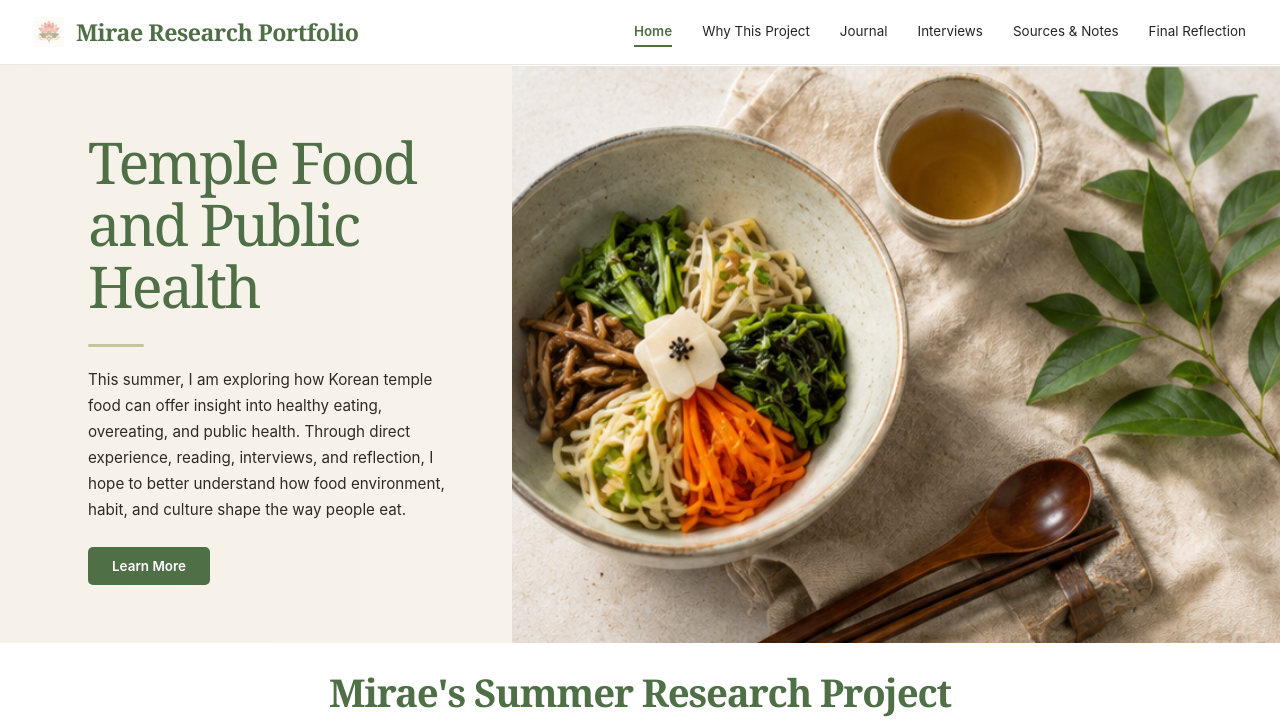
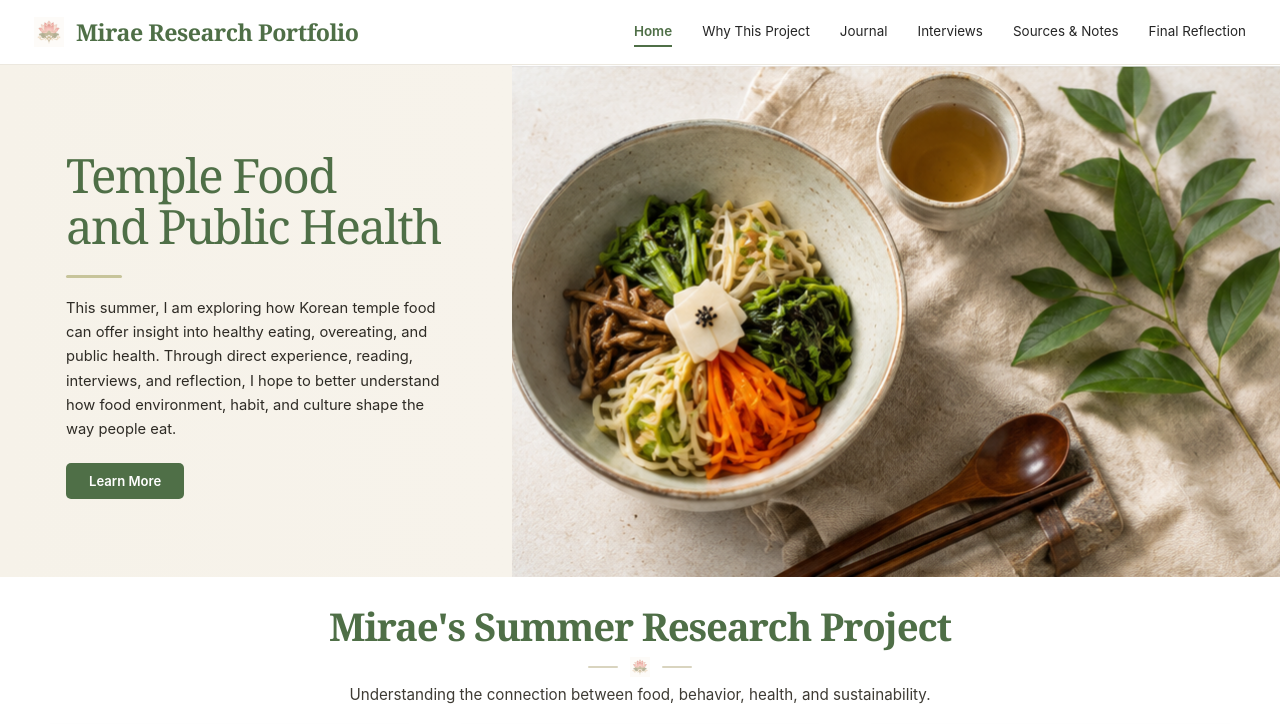
Before and after one commit to miraechung0126/researchportfolio, a Jekyll site: the page built from index.md, in a window 1280 px wide and 1337 px high. Shown: the top 724 px of the window. Built offline with Jekyll 4.4.1, drawn with Linux system fonts in a browser that asks for light colours.

Commit message:
Update style.css

```diff
--- a/assets/css/style.css
+++ b/assets/css/style.css
@@ -1,61 +1,445 @@
 :root {
-  --bg:#f8f6f1; --paper:#f4efe7; --card:#fff; --text:#282722; --muted:#5e5a50;
-  --line:#e6e0d4; --green:#4f6f47; --green2:#6d8663; --shadow:0 10px 30px rgba(39,39,39,.06);
-  --radius:18px; --max:1402px;
+  --bg:#f8f6f1;
+  --paper:#f4efe7;
+  --card:#fff;
+  --text:#282722;
+  --muted:#5e5a50;
+  --line:#e6e0d4;
+  --green:#4f6f47;
+  --green2:#6d8663;
+  --shadow:0 10px 30px rgba(39,39,39,.06);
+  --radius:18px;
+  --max:1402px;
 }
+
 *{box-sizing:border-box}
 html{scroll-behavior:smooth}
-body{margin:0;background:#fff;color:var(--text);font-family:Inter,system-ui,-apple-system,"Segoe UI",sans-serif}
+body{
+  margin:0;
+  background:#fff;
+  color:var(--text);
+  font-family:Inter,system-ui,-apple-system,"Segoe UI",sans-serif;
+}
 img{display:block;max-width:100%}
 a{text-decoration:none;color:inherit}
-.shell{max-width:var(--max);margin:0 auto;padding:0 34px}
-.topbar{position:sticky;top:0;z-index:10;background:rgba(255,255,255,.96);backdrop-filter:blur(10px);border-bottom:1px solid #ece8df}
-.nav{height:64px;display:flex;align-items:center;justify-content:space-between;gap:24px}
-.brand{display:flex;align-items:center;gap:12px;min-width:0}
-.brand img{width:30px;height:30px;object-fit:contain}
-.brand span{font-family:Georgia,"Times New Roman",serif;font-size:1.45rem;color:var(--green);font-weight:700;letter-spacing:-.02em;white-space:nowrap}
-.menu{display:flex;align-items:center;gap:30px;flex-wrap:wrap;justify-content:flex-end;font-size:.84rem}
-.menu a{padding:6px 0;color:#252525;border-bottom:2px solid transparent}
+
+.shell{
+  max-width:var(--max);
+  margin:0 auto;
+  padding:0 34px;
+}
+
+.topbar{
+  position:sticky;
+  top:0;
+  z-index:10;
+  background:rgba(255,255,255,.96);
+  backdrop-filter:blur(10px);
+  border-bottom:1px solid #ece8df;
+}
+
+.nav{
+  height:64px;
+  display:flex;
+  align-items:center;
+  justify-content:space-between;
+  gap:24px;
+}
+
+.brand{
+  display:flex;
+  align-items:center;
+  gap:12px;
+  min-width:0;
+}
+
+.brand img{
+  width:30px;
+  height:30px;
+  object-fit:contain;
+}
+
+.brand span{
+  font-family:Georgia,"Times New Roman",serif;
+  font-size:1.45rem;
+  color:var(--green);
+  font-weight:700;
+  letter-spacing:-.02em;
+  white-space:nowrap;
+}
+
+.menu{
+  display:flex;
+  align-items:center;
+  gap:30px;
+  flex-wrap:wrap;
+  justify-content:flex-end;
+  font-size:.84rem;
+}
+
+.menu a{
+  padding:6px 0;
+  color:#252525;
+  border-bottom:2px solid transparent;
+}
+
 .menu a.active,.menu a:hover{color:var(--green)}
 .menu a.active{border-color:var(--green);font-weight:600}
-.hero-wrap{margin-top:0;border-radius:0;overflow:hidden;background:#f5f1e8;box-shadow:none;padding:0}
-.hero{display:grid;grid-template-columns:40% 60%;min-height:512px;align-items:stretch}
-.hero-copy{padding:66px 48px 58px 88px;background:linear-gradient(90deg,#f6f2e9 0%,#f7f3eb 100%);display:flex;flex-direction:column;justify-content:center}
-.hero-copy h1{margin:0 0 16px;font-family:Georgia,"Times New Roman",serif;font-size:clamp(2.8rem,4.5vw,4rem);line-height:1.08;letter-spacing:-.035em;color:var(--green);font-weight:500}
-.hero-divider{width:56px;height:3px;border-radius:999px;background:#c7c49a;margin:10px 0 20px}
-.hero-copy p{margin:0;max-width:390px;font-size:.95rem;line-height:1.72;color:#2e2b25}
-.hero-cta{margin-top:24px;display:inline-flex;align-items:center;justify-content:center;width:fit-content;background:var(--green);color:#fff;border-radius:5px;padding:11px 24px;font-size:.84rem;font-weight:600;box-shadow:none}
-.hero-media{position:relative;min-height:512px;background:#e7e2d7}
-.hero-media img{width:100%;height:100%;object-fit:cover;object-position:center}
-.section{padding:28px 0 56px;scroll-margin-top:80px}
-.section-head{text-align:center;margin-bottom:28px}
-.section-head h2{margin:0;font-family:Georgia,"Times New Roman",serif;color:var(--green);font-size:clamp(1.95rem,3vw,2.6rem);letter-spacing:-.03em;line-height:1.1}
-.lotus-mark{display:inline-flex;align-items:center;justify-content:center;gap:12px;margin:10px auto 8px}
-.lotus-mark:before,.lotus-mark:after{content:"";width:30px;height:2px;background:#d9d4bf;border-radius:999px}
-.lotus-mark img{width:20px;height:20px;object-fit:contain;opacity:.95}
-.section-head p{margin:0;color:#3e3b34;font-size:.95rem}
-.cards{display:grid;grid-template-columns:repeat(3,1fr);gap:20px;margin-top:20px}
-.card{background:rgba(255,255,255,.9);border:1px solid #ece7db;border-radius:4px;overflow:hidden;box-shadow:0 8px 24px rgba(39,39,39,.05);display:flex;flex-direction:column}
-.card-media{aspect-ratio:1.75/1;overflow:hidden;background:#eee8dc}
-.card-media img{width:100%;height:100%;object-fit:cover}
-.card-body{padding:18px 16px 20px;display:flex;flex-direction:column;gap:10px;flex:1}
-.card h3,.entry h1,.section-title{margin:0;text-align:center;color:var(--green);font-family:Georgia,"Times New Roman",serif;font-weight:500;letter-spacing:-.03em}
+
+/* DESKTOP HERO — fixed to match the reference composition */
+.hero-wrap{
+  margin-top:0;
+  padding:0;
+  border-radius:0;
+  overflow:hidden;
+  background:#f5f1e8;
+  box-shadow:none;
+}
+
+.hero{
+  display:grid;
+  grid-template-columns:40% 60%;
+  height:512px;
+  min-height:0;
+  align-items:stretch;
+}
+
+.hero-copy{
+  min-width:0;
+  height:512px;
+  padding:54px 44px 48px 66px;
+  background:linear-gradient(90deg,#f6f2e9 0%,#f7f3eb 100%);
+  display:flex;
+  flex-direction:column;
+  justify-content:center;
+  overflow:hidden;
+}
+
+.hero-copy h1{
+  margin:0 0 16px;
+  max-width:455px;
+  font-family:Georgia,"Times New Roman",serif;
+  font-size:clamp(2.85rem,3.7vw,3.55rem);
+  line-height:1.08;
+  letter-spacing:-.035em;
+  color:var(--green);
+  font-weight:500;
+}
+
+.hero-divider{
+  width:56px;
+  height:3px;
+  border-radius:999px;
+  background:#c7c49a;
+  margin:8px 0 18px;
+}
+
+.hero-copy p{
+  margin:0;
+  max-width:385px;
+  font-size:.92rem;
+  line-height:1.65;
+  color:#2e2b25;
+}
+
+.hero-cta{
+  margin-top:22px;
+  display:inline-flex;
+  align-items:center;
+  justify-content:center;
+  width:fit-content;
+  background:var(--green);
+  color:#fff;
+  border-radius:5px;
+  padding:10px 23px;
+  font-size:.82rem;
+  font-weight:600;
+  box-shadow:none;
+}
+
+.hero-media{
+  position:relative;
+  min-width:0;
+  height:512px;
+  background:#e7e2d7;
+  overflow:hidden;
+}
+
+.hero-media img{
+  width:100%;
+  height:100%;
+  object-fit:cover;
+  object-position:center center;
+}
+
+/* CONTENT */
+.section{
+  padding:28px 0 56px;
+  scroll-margin-top:80px;
+}
+
+.section-head{
+  text-align:center;
+  margin-bottom:28px;
+}
+
+.section-head h2{
+  margin:0;
+  font-family:Georgia,"Times New Roman",serif;
+  color:var(--green);
+  font-size:clamp(1.95rem,3vw,2.6rem);
+  letter-spacing:-.03em;
+  line-height:1.1;
+}
+
+.lotus-mark{
+  display:inline-flex;
+  align-items:center;
+  justify-content:center;
+  gap:12px;
+  margin:10px auto 8px;
+}
+
+.lotus-mark:before,.lotus-mark:after{
+  content:"";
+  width:30px;
+  height:2px;
+  background:#d9d4bf;
+  border-radius:999px;
+}
+
+.lotus-mark img{
+  width:20px;
+  height:20px;
+  object-fit:contain;
+  opacity:.95;
+}
+
+.section-head p{
+  margin:0;
+  color:#3e3b34;
+  font-size:.95rem;
+}
+
+.cards{
+  display:grid;
+  grid-template-columns:repeat(3,1fr);
+  gap:20px;
+  margin-top:20px;
+}
+
+.card{
+  background:rgba(255,255,255,.9);
+  border:1px solid #ece7db;
+  border-radius:4px;
+  overflow:hidden;
+  box-shadow:0 8px 24px rgba(39,39,39,.05);
+  display:flex;
+  flex-direction:column;
+}
+
+.card-media{
+  aspect-ratio:1.75/1;
+  overflow:hidden;
+  background:#eee8dc;
+}
+
+.card-media img{
+  width:100%;
+  height:100%;
+  object-fit:cover;
+}
+
+.card-body{
+  padding:18px 16px 20px;
+  display:flex;
+  flex-direction:column;
+  gap:10px;
+  flex:1;
+}
+
+.card h3,.entry h1,.section-title{
+  margin:0;
+  text-align:center;
+  color:var(--green);
+  font-family:Georgia,"Times New Roman",serif;
+  font-weight:500;
+  letter-spacing:-.03em;
+}
+
 .card h3{font-size:1.3rem}
-.card p{margin:0;text-align:center;color:#39342b;font-size:.88rem;line-height:1.65;min-height:58px}
-.btn-wrap{margin-top:auto;display:flex;justify-content:center}
-.btn{display:inline-flex;align-items:center;justify-content:center;min-width:150px;padding:10px 14px;border-radius:5px;border:1.5px solid #7b916f;color:var(--green);background:#fff;font-size:.84rem;font-weight:600}
-.alt{background:rgba(255,255,255,.45);border-top:1px solid rgba(229,224,213,.7);border-bottom:1px solid rgba(229,224,213,.7)}
-.grid2{display:grid;grid-template-columns:repeat(2,1fr);gap:18px}
-.panel,.entry,.list-card{background:rgba(255,255,255,.9);border:1px solid #ece7db;border-radius:16px;padding:20px;box-shadow:0 8px 24px rgba(39,39,39,.04)}
-.panel h3,.list-card h3{margin:0 0 10px;font-family:Georgia,"Times New Roman",serif;color:var(--green);font-size:1.25rem}
-.panel p,.panel li,.entry p,.entry li,.list-card p{margin:0;color:#39342b;line-height:1.72;font-size:.92rem}
+
+.card p{
+  margin:0;
+  text-align:center;
+  color:#39342b;
+  font-size:.88rem;
+  line-height:1.65;
+  min-height:58px;
+}
+
+.btn-wrap{
+  margin-top:auto;
+  display:flex;
+  justify-content:center;
+}
+
+.btn{
+  display:inline-flex;
+  align-items:center;
+  justify-content:center;
+  min-width:150px;
+  padding:10px 14px;
+  border-radius:5px;
+  border:1.5px solid #7b916f;
+  color:var(--green);
+  background:#fff;
+  font-size:.84rem;
+  font-weight:600;
+}
+
+.alt{
+  background:rgba(255,255,255,.45);
+  border-top:1px solid rgba(229,224,213,.7);
+  border-bottom:1px solid rgba(229,224,213,.7);
+}
+
+.grid2{
+  display:grid;
+  grid-template-columns:repeat(2,1fr);
+  gap:18px;
+}
+
+.panel,.entry,.list-card{
+  background:rgba(255,255,255,.9);
+  border:1px solid #ece7db;
+  border-radius:16px;
+  padding:20px;
+  box-shadow:0 8px 24px rgba(39,39,39,.04);
+}
+
+.panel h3,.list-card h3{
+  margin:0 0 10px;
+  font-family:Georgia,"Times New Roman",serif;
+  color:var(--green);
+  font-size:1.25rem;
+}
+
+.panel p,.panel li,.entry p,.entry li,.list-card p{
+  margin:0;
+  color:#39342b;
+  line-height:1.72;
+  font-size:.92rem;
+}
+
 .panel ul,.entry ul{margin:0;padding-left:18px}
-.mini{display:grid;grid-template-columns:150px 1fr;gap:14px;align-items:stretch;margin-top:12px;background:#fbfaf6;border:1px solid #ece7db;border-radius:14px;overflow:hidden}
-.mini img{width:100%;height:100%;object-fit:cover}
-.mini-copy{padding:14px}.mini-copy strong{display:block;color:var(--green);margin-bottom:5px;font-size:.98rem}
-.list-grid{display:grid;grid-template-columns:repeat(2,1fr);gap:18px}
-.entry{max-width:820px;margin:22px auto 50px}
-.entry .meta{color:#7a7568;text-align:center;margin:8px 0 18px;font-size:.9rem}
-footer{text-align:center;padding:24px 16px 36px;color:#6a6556;font-size:.86rem}
-@media (max-width:940px){.hero{grid-template-columns:1fr}.hero-media{height:420px;min-height:420px}.cards,.grid2,.list-grid{grid-template-columns:1fr}}
-@media (max-width:720px){.shell{padding:0 16px}.nav{height:auto;padding:16px 0;align-items:flex-start;flex-direction:column}.menu{gap:16px}.brand span{font-size:1.35rem}.hero-copy{padding:42px 24px 34px}.hero-copy p{font-size:.95rem}.section{padding:36px 0 52px}.mini{grid-template-columns:1fr}}
+
+.mini{
+  display:grid;
+  grid-template-columns:150px 1fr;
+  gap:14px;
+  align-items:stretch;
+  margin-top:12px;
+  background:#fbfaf6;
+  border:1px solid #ece7db;
+  border-radius:14px;
+  overflow:hidden;
+}
+
+.mini img{
+  width:100%;
+  height:100%;
+  object-fit:cover;
+}
+
+.mini-copy{padding:14px}
+.mini-copy strong{
+  display:block;
+  color:var(--green);
+  margin-bottom:5px;
+  font-size:.98rem;
+}
+
+.list-grid{
+  display:grid;
+  grid-template-columns:repeat(2,1fr);
+  gap:18px;
+}
+
+.entry{
+  max-width:820px;
+  margin:22px auto 50px;
+}
+
+.entry .meta{
+  color:#7a7568;
+  text-align:center;
+  margin:8px 0 18px;
+  font-size:.9rem;
+}
+
+footer{
+  text-align:center;
+  padding:24px 16px 36px;
+  color:#6a6556;
+  font-size:.86rem;
+}
+
+@media (max-width:940px){
+  .hero{
+    grid-template-columns:1fr;
+    height:auto;
+  }
+
+  .hero-copy{
+    height:auto;
+    min-height:420px;
+  }
+
+  .hero-media{
+    height:420px;
+  }
+
+  .cards,.grid2,.list-grid{
+    grid-template-columns:1fr;
+  }
+}
+
+@media (max-width:720px){
+  .shell{padding:0 16px}
+
+  .nav{
+    height:auto;
+    padding:16px 0;
+    align-items:flex-start;
+    flex-direction:column;
+  }
+
+  .menu{gap:16px}
+  .brand span{font-size:1.35rem}
+
+  .hero-copy{
+    min-height:0;
+    padding:40px 24px 34px;
+  }
+
+  .hero-copy h1{
+    font-size:2.65rem;
+  }
+
+  .hero-copy p{
+    font-size:.95rem;
+  }
+
+  .hero-media{
+    height:330px;
+  }
+
+  .section{
+    padding:36px 0 52px;
+  }
+
+  .mini{
+    grid-template-columns:1fr;
+  }
+}
```
